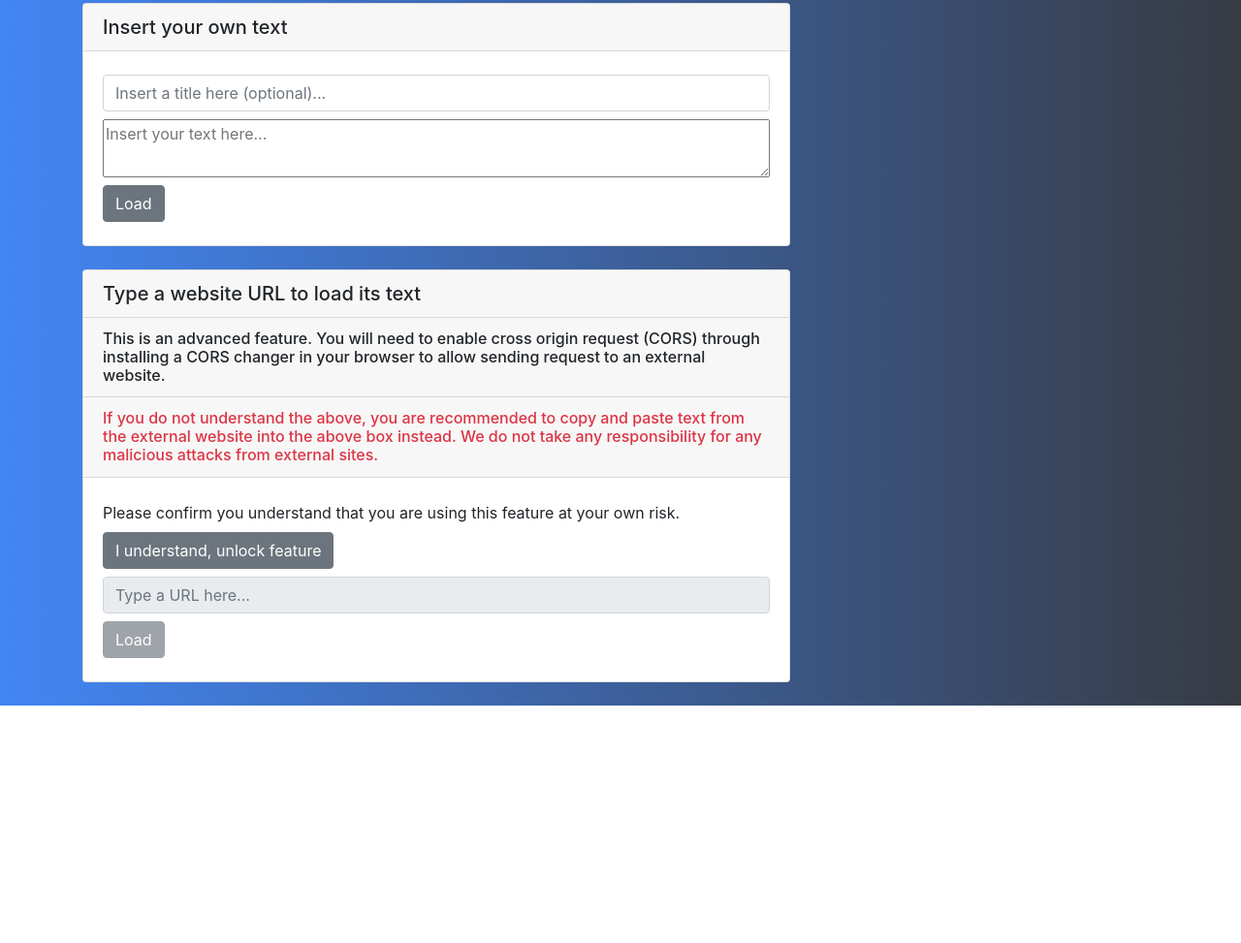
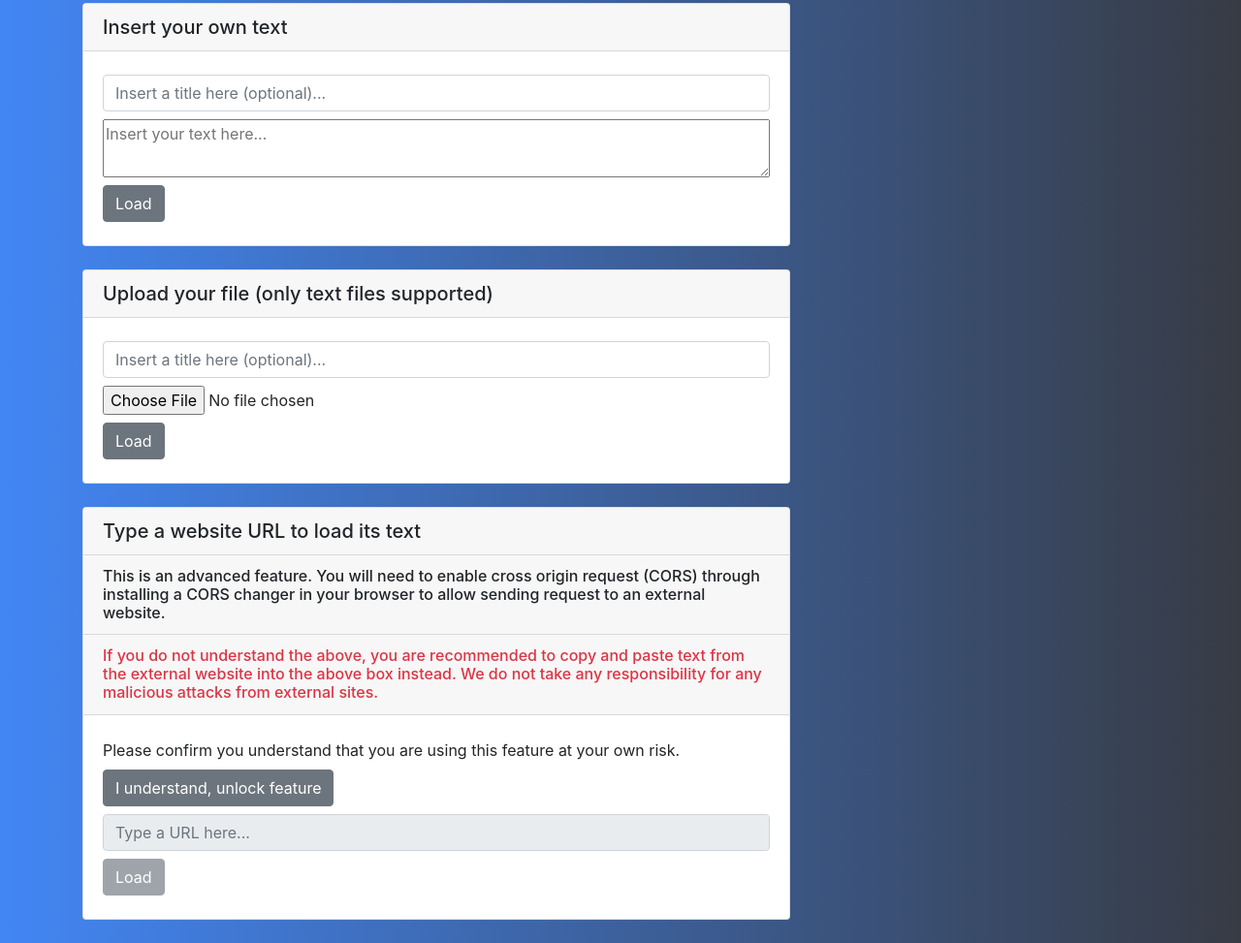
Before and after one commit to adrielyeung/keyword-searcher, a plain HTML site: page index.html in a window 1280 px wide. Shown: the part 1045-2018 px from the top of the page at 97% size. Before the commit the page ends 1773 px from the top, so only its background shows below. Drawn offline with nearby package versions, Linux system fonts and the light colour scheme.

Commit message:
Add load text file feature

```diff
--- a/SearchString.js
+++ b/SearchString.js
@@ -86,6 +86,7 @@ function loadTextFromInput() {
     }
 }
 
+// Load text from URL
 function loadTextFromHtml() {
     var userUrl = document.getElementById("userUrl").value;
     var allDivs;
@@ -111,8 +112,10 @@ function loadTextFromHtml() {
             $(document).ready(function () {
                 $("#fileContent").load(userUrl, function () {
                     // After loading complete, extract text within all divs in fileContent
-                    allDivs = document.getElementById("fileContent").getElementsByTagName('div');
-                    titleText += " : " + document.getElementById("fileContent").getElementsByTagName('title')[0].innerHTML;
+                    allDivs = document.getElementById("fileContent")
+                        .getElementsByTagName('div');
+                    titleText += " : " + document.getElementById("fileContent")
+                        .getElementsByTagName('title')[0].innerHTML;
 
                     for (var i = 0; i < allDivs.length; i++) {
                         htmlText += allDivs[i].innerText;
@@ -123,6 +126,55 @@ function loadTextFromHtml() {
                     setFileContent(htmlText, stopWordArray);
                 });
             });
+        }, 1000);
+    }
+}
+
+// Load text from uploaded file
+function loadTextFromFile() {
+    // A file list is used, but the input element does not allow multiple inputs,
+    // so max 1 file in this list
+    var fileList = document.getElementById("userFile").files;
+    var file;
+    var filePath = document.getElementById("userFile").value;
+    var filePathSplit = filePath.split("\\");
+    var fileReader = new FileReader();
+    var allowedExtensions = /(\.txt)$/i;
+
+    var xhrStopWord = new XMLHttpRequest();
+    var stopWordArray = [];
+    var stopWordUrl = "config/stopwords.txt";
+
+    if (typeof fileList !== "undefined" && fileList.length > 0) {
+        file = fileList[0];
+        if (!allowedExtensions.exec(filePath)) {
+            alert("Only .txt files are allowed.");
+            document.getElementById("userFile").value = "";
+            return;
+        }
+        fileReader.onload = function(e) {
+            $('#fileContent').html(e.target.result);
+        };
+
+        fileReader.readAsText(file);
+
+        if (document.getElementById("userFileTitle").value.trim().length === 0) {
+            resetUI("Upload file : " + filePathSplit[filePathSplit.length - 1]);
+        } else {
+            resetUI("Upload file : " + document.getElementById("userFileTitle").value);
+        }
+
+        xhrStopWord.open("GET", stopWordUrl, true);
+        xhrStopWord.send();
+
+        xhrStopWord.onreadystatechange = function () {
+            if (xhrStopWord.readyState === 4 && xhrStopWord.status === 200) {
+                stopWordArray = xhrStopWord.responseText.split(/\s+/);
+            }
+        };
+
+        setTimeout(function () {
+            setFileContent(document.getElementById("fileContent").innerHTML, stopWordArray);
         }, 1000);
     }
 }
--- a/index.html
+++ b/index.html
@@ -70,6 +70,29 @@
                   <div class="col-md-12 my-1">
                     <span class="input-group-btn">
                       <button class="btn btn-secondary" type="button" onclick="loadTextFromInput()">Load</button>
+                    </span>
+                  </div>
+                </div>
+              </div>
+            </div>
+            <!-- File upload widget -->
+            <div class="card my-4">
+              <h5 class="card-header">Upload your file (only text files supported)</h5>
+              <div class="card-body">
+                <div class="row">
+                  <div class="col-md-12 my-1">
+                    <input type="text" class="form-control" id="userFileTitle" placeholder="Insert a title here (optional)...">
+                  </div>
+                </div>
+                <div class="row">
+                  <div class="col-md-12 my-1">
+                    <input type="file" id="userFile" name="filename" accept=".txt">
+                  </div>
+                </div>
+                <div class="row">
+                  <div class="col-md-12 my-1">
+                    <span class="input-group-btn">
+                      <button class="btn btn-secondary" type="button" onclick="loadTextFromFile()">Load</button>
                     </span>
                   </div>
                 </div>
```
